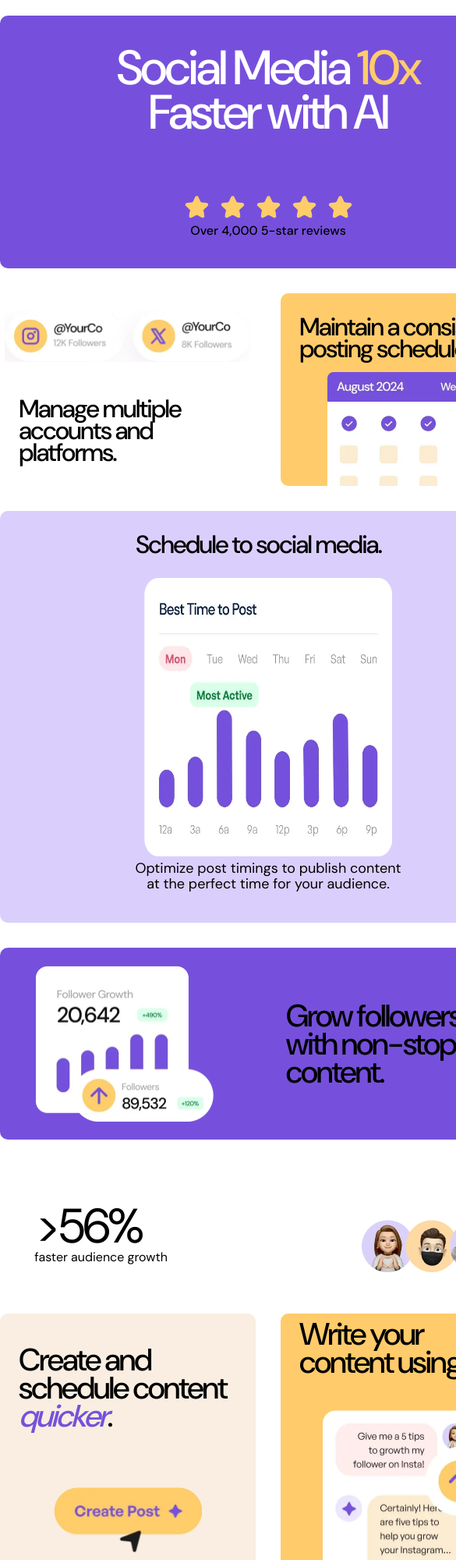
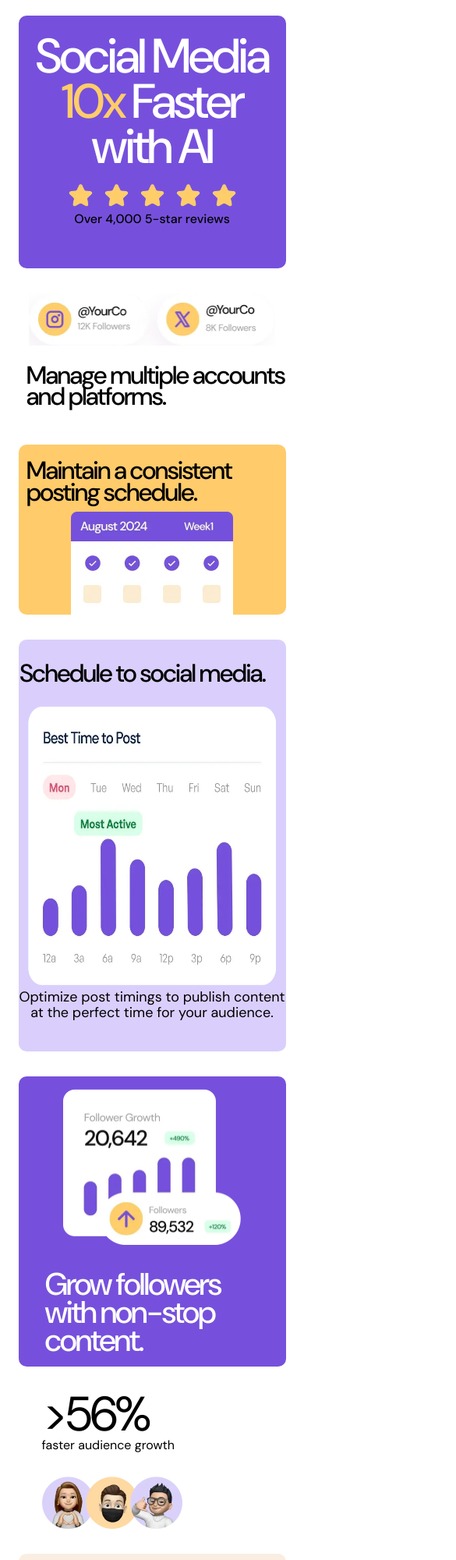
Before and after one commit to ekarkat/Bento-grid, a plain HTML site: page index.html in a window 390 px wide. Shown: the top 2000 px of the page at 78% size, 585 px wide, since content can reach past the window. Drawn offline with Linux system fonts and the light colour scheme.

Commit message:
add media query for mobile layout

```diff
--- a/assets/css/styles.css
+++ b/assets/css/styles.css
@@ -30,6 +30,7 @@ div {
 body::-webkit-scrollbar {
   display: none;  /* For Chrome, Safari, Edge, Opera */
 }
+
 
 /* typography */
 
@@ -225,6 +226,9 @@ body::-webkit-scrollbar {
   flex-direction: column;
   justify-content: center;
   align-content: center;
+
+  position: relative;
+  bottom: 30px;
 }
 
 .item-1-1-2-a {
@@ -274,11 +278,13 @@ body::-webkit-scrollbar {
   height: 144px;
 }
 
+
 @media (max-width: 1124px) {
   * {
     margin: 0px;
     padding: 0px;
   }
+
   .content {
     width: 688px;
     display: flex;
@@ -368,3 +374,123 @@ body::-webkit-scrollbar {
   }
 
 }
+
+
+@media (max-width: 688px) {
+  * {
+    margin: 0px;
+    padding: 0px;
+  }
+
+  .content {
+    width: 343px;
+    display: flex;
+    flex-direction: column;
+    flex-wrap: wrap;
+    height: auto;
+    margin: 20px max(0px, (100vw - 343px)/2);
+  }
+
+  .item-1 {
+    width: 343px;
+    display: flex;
+    flex-direction: column;
+  }
+
+  .item-2 {
+    width: 343px;
+    height: 243.5px;
+  }
+
+  .item-3 {
+    width: 343px;
+    height: 350px;
+  }
+
+  .item-1-1 {
+    width: 343px;
+    display: flex;
+    flex-wrap: wrap;
+  }
+  .item-1-3 {
+    display: flex;
+    flex-direction: column;
+    justify-content: space-around;
+    height: 372px;
+  }
+  .item-1-4 {
+    flex-direction: column;
+    justify-content: space-around;
+    align-items: center;
+    align-content: center;
+    padding: 0;
+  }
+  .item-1-4-a {
+    position: relative;
+    left: 30px;
+    align-self: self-start;
+    padding: 0;
+  }
+  .item-1-4 img {
+    position: relative;
+    left: 30px;
+    align-self: self-start;
+  }
+
+  .item-1-1-1 {
+    width: 688px;
+    height: 324px;
+  }
+
+  .item-1-1-2 {
+    width: 343px;
+    justify-content: space-around;
+    height: 162px;
+  }
+
+  .item-1-1-3 {
+    width: 343px;
+    height: 218px;
+    justify-content: space-around;
+  }
+
+  .item-1-2-a {
+    width: 340px;
+    margin-top: 30px;
+  }
+  .item-1-2-c {
+    margin: 0px;
+    left: 0px;
+  }
+  .item-1-2-b {
+    width: 360px;
+    text-align: center;
+  }
+  .item-1-1-2-a {
+    left: 0;
+  }
+  .item-1-1-3-a {
+    margin: 0 0 10px 0;
+    left: 0;
+    padding-left: 10px;
+  }
+  .item-1-1-3-b {
+    left: 0;
+  }
+  .item-1-1-2-b, .item-1-1-3-a {
+    padding-top: 20px;
+    width: 343px;
+    padding-left: 10px;
+  }
+  .item-1-1-1-a {
+    width: 328px;
+    text-align: center;
+  }
+
+  .item-3-a, .item-2-a {
+    width: 340px;
+    height: 100px;
+    padding-left: 15px;
+  }
+
+}
--- a/index.html
+++ b/index.html
@@ -63,7 +63,7 @@
 
             <img src="./assets/images/illustration-grow-followers.webp" style="width: 227.68px; height: 200px;">
 
-          <div class="item-1-3-a text-preset-2">
+          <div class="item-1-3-a text-preset-2" style="color: hsl(0, 0%, 100%);">
             Grow followers with non-stop content.
           </div>
         </div>
```
